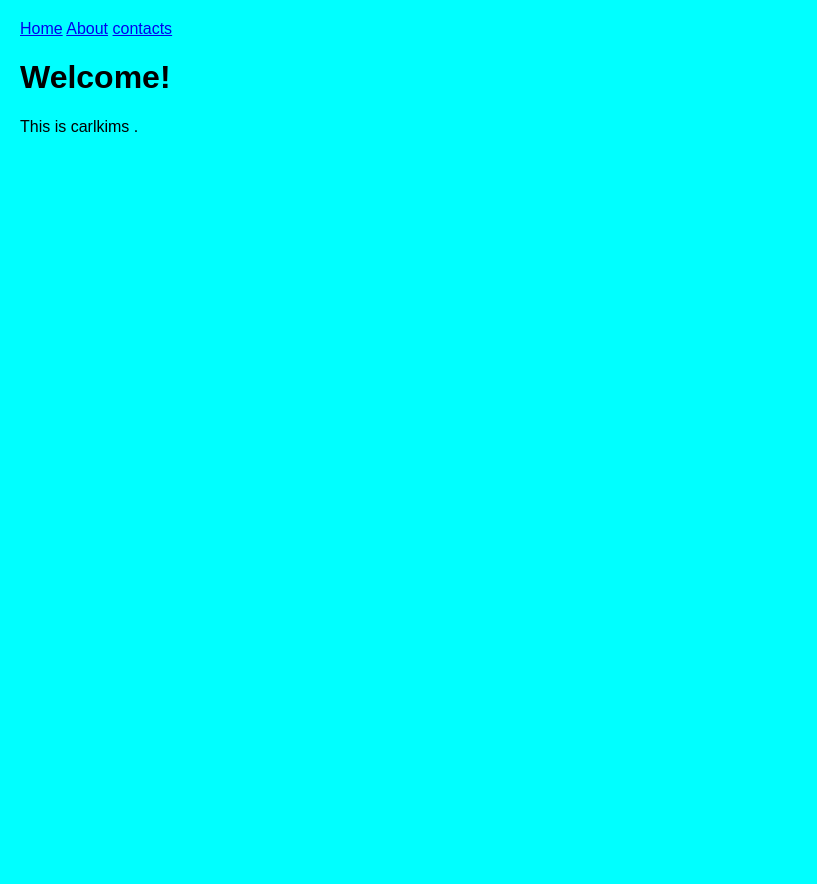
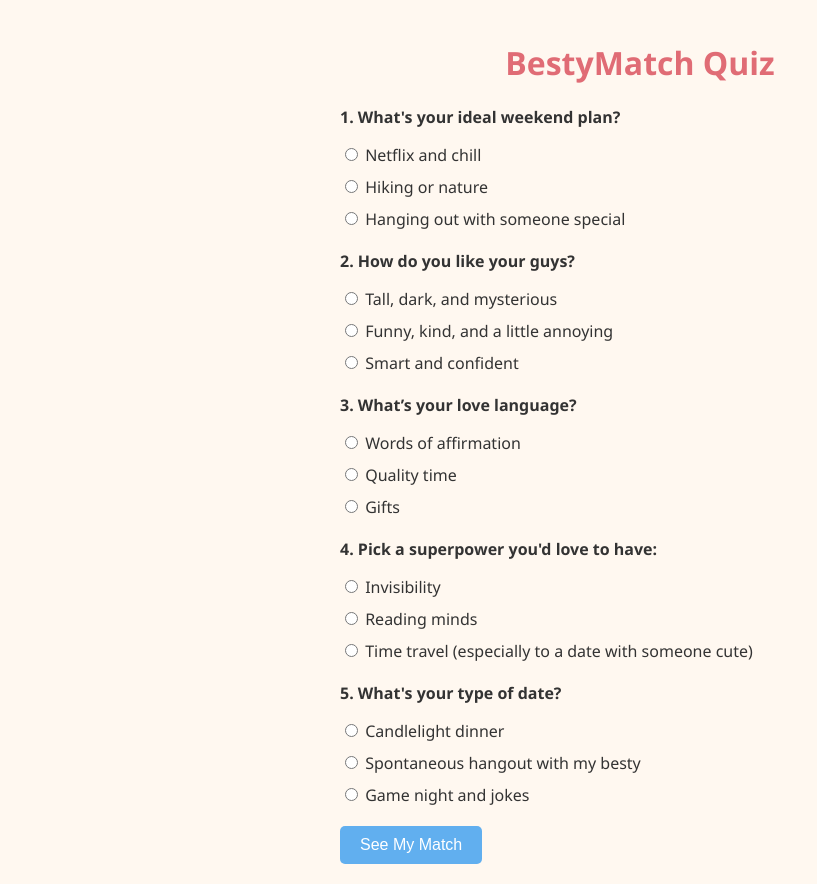
Before and after one commit to WANJALAI/carlos, a plain HTML site: page index.html in a window 1280 px wide. Shown: the whole page, without its empty margins (0-817 px from the left). Before the commit the page ends 800 px from the top, so only its background shows below. Drawn offline with Linux system fonts and the light colour scheme.

Commit message:
Update index.html

```diff
--- a/index.html
+++ b/index.html
@@ -1,28 +1,116 @@
-<!DOCTYPE html>
-<html>
+<!DOCTYPE html><html lang="en">
 <head>
-<title>My Website</title>
+  <meta charset="UTF-8" />
+  <meta name="viewport" content="width=device-width, initial-scale=1.0" />
+  <title>BestyMatch Quiz</title>
+  <style>
+    body {
+      font-family: 'Segoe UI', sans-serif;
+      background: #fff8f0;
+      color: #333;
+      padding: 20px;
+      max-width: 600px;
+      margin: auto;
+    }
+    h1 {
+      text-align: center;
+      color: #e06c75;
+    }
+    .question {
+      margin: 20px 0;
+    }
+    .question p {
+      font-weight: bold;
+    }
+    .answers label {
+      display: block;
+      margin-bottom: 10px;
+    }
+    #submit {
+      background-color: #61afef;
+      color: white;
+      padding: 10px 20px;
+      border: none;
+      font-size: 16px;
+      cursor: pointer;
+      border-radius: 5px;
+    }
+    #result {
+      margin-top: 30px;
+      padding: 20px;
+      background-color: #d4edda;
+      color: #155724;
+      border-radius: 5px;
+      display: none;
+    }
+  </style>
 </head>
 <body>
-  <style>
-    body{
-      font-family: Arial, sans-serif;
-      margin:20px;
-      background-color: aqua;
-      background-size: cover;
-      background-repeat: non-repeat;
-      background-position: center;
+  <h1>BestyMatch Quiz</h1>
+  <form id="quiz">
+    <div class="question">
+      <p>1. What's your ideal weekend plan?</p>
+      <div class="answers">
+        <label><input type="radio" name="q1" value="A" /> Netflix and chill</label>
+        <label><input type="radio" name="q1" value="B" /> Hiking or nature</label>
+        <label><input type="radio" name="q1" value="C" /> Hanging out with someone special</label>
+      </div>
+    </div>
+    <div class="question">
+      <p>2. How do you like your guys?</p>
+      <div class="answers">
+        <label><input type="radio" name="q2" value="A" /> Tall, dark, and mysterious</label>
+        <label><input type="radio" name="q2" value="B" /> Funny, kind, and a little annoying</label>
+        <label><input type="radio" name="q2" value="C" /> Smart and confident</label>
+      </div>
+    </div>
+    <div class="question">
+      <p>3. What’s your love language?</p>
+      <div class="answers">
+        <label><input type="radio" name="q3" value="A" /> Words of affirmation</label>
+        <label><input type="radio" name="q3" value="B" /> Quality time</label>
+        <label><input type="radio" name="q3" value="C" /> Gifts</label>
+      </div>
+    </div>
+    <div class="question">
+      <p>4. Pick a superpower you'd love to have:</p>
+      <div class="answers">
+        <label><input type="radio" name="q4" value="A" /> Invisibility</label>
+        <label><input type="radio" name="q4" value="B" /> Reading minds</label>
+        <label><input type="radio" name="q4" value="C" /> Time travel (especially to a date with someone cute)</label>
+      </div>
+    </div>
+    <div class="question">
+      <p>5. What's your type of date?</p>
+      <div class="answers">
+        <label><input type="radio" name="q5" value="A" /> Candlelight dinner</label>
+        <label><input type="radio" name="q5" value="B" /> Spontaneous hangout with my besty</label>
+        <label><input type="radio" name="q5" value="C" /> Game night and jokes</label>
+      </div>
+    </div>
+    <button type="button" id="submit">See My Match</button>
+  </form>
+  <div id="result"></div>  <script>
+    document.getElementById("submit").onclick = function () {
+      const answers = ["q1", "q2", "q3", "q4", "q5"];
+      let completed = true;
+      for (let q of answers) {
+        if (!document.querySelector('input[name="' + q + '"]:checked')) {
+          completed = false;
+        }
+      }
+      if (!completed) {
+        alert("Please answer all the questions!");
+        return;
+      }
 
-    }
-  </style>
-<nav>
-<a href="#">Home</a>
-<a href="c:\Users\Robin\Desktop\carlos\linked index 1.html">About</a>
-<a href="c:\Users\Robin\Desktop\carlos\linked index2.html">contacts</a>
-</nav>
-<div class="container">
-<h1>Welcome!</h1>
-<p>This is carlkims .</p>
-</div></style>
-</body>
+      const result = document.getElementById("result");
+      result.style.display = "block";
+      result.innerHTML = `
+        <h2>Your Perfect Match is...</h2>
+        <p><strong>That annoying genius you call your besty (yeah, me!).</strong><br>
+        Looks like the algorithm agrees with what your heart already knew. So... coffee sometime?</p>
+      `;
+    };
+  </script></body>
 </html>
```
